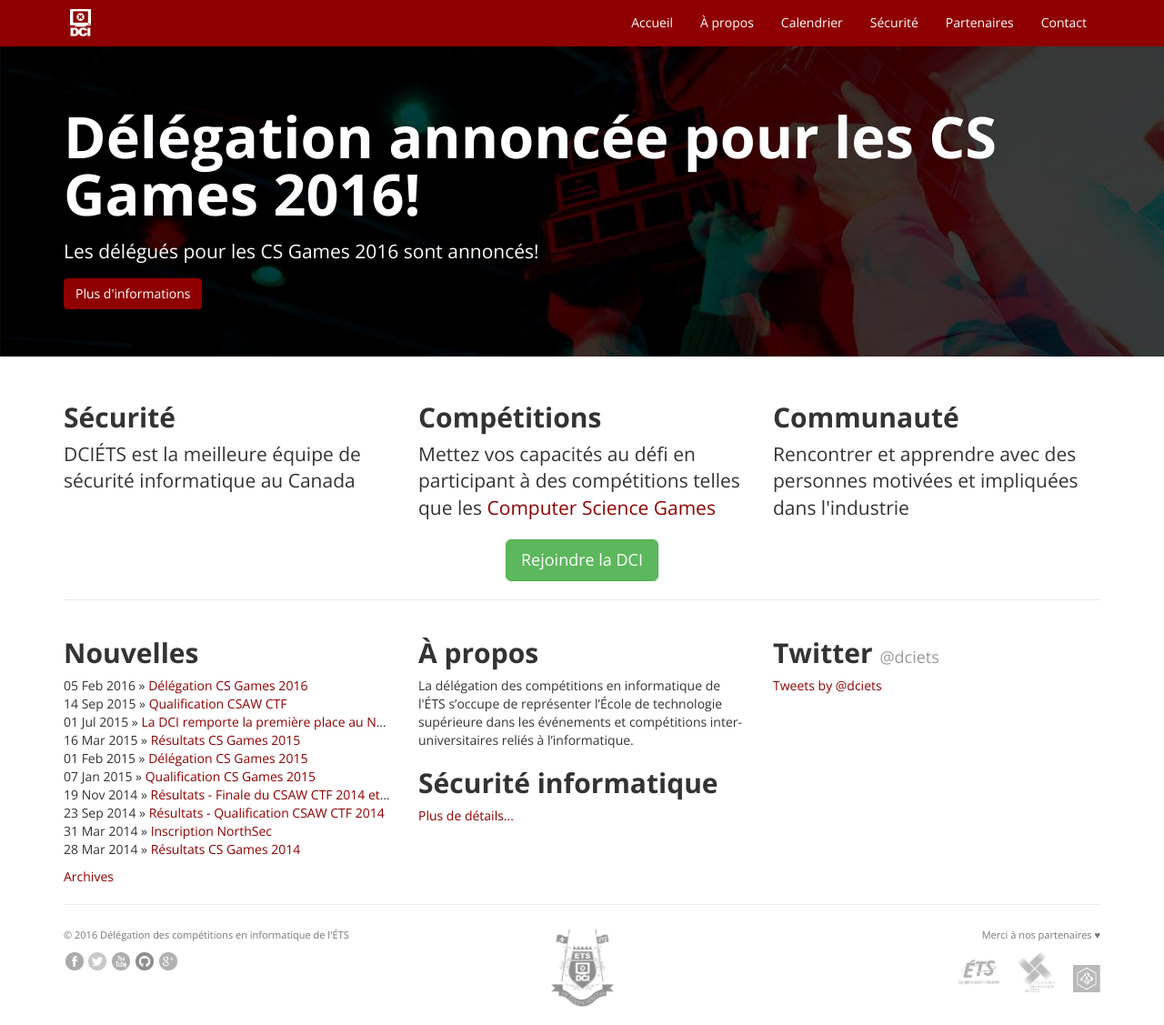
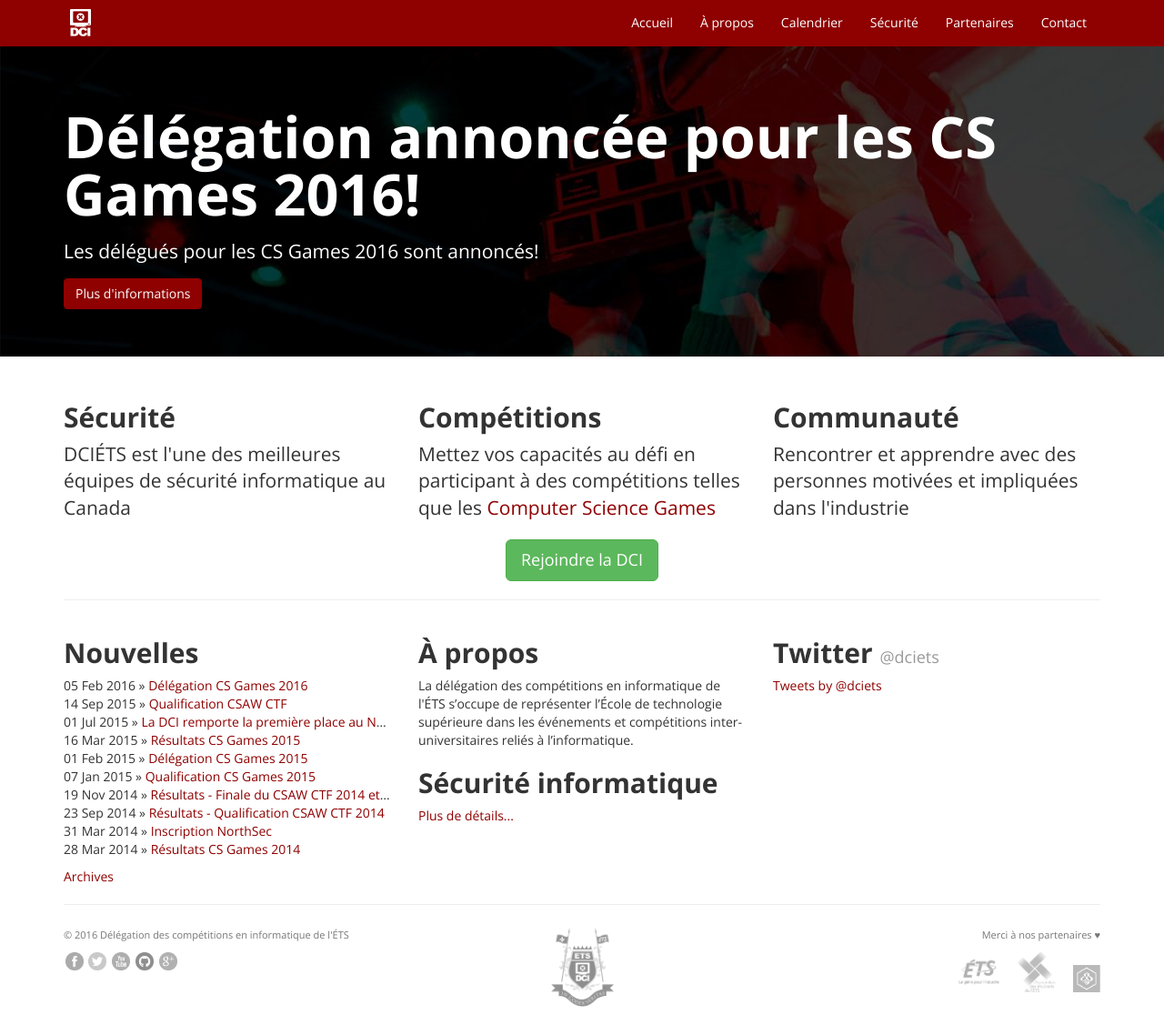
Before and after one commit to dciets/dciets.github.io, a Jekyll site: the page built from index.html, in a window 1280 px wide and 1127 px high. Shown: the whole window at 91% size. Built offline with Jekyll 4.4.1, drawn with Linux system fonts in a browser that asks for light colours; comment, search, counter and statistics services are not loaded.

Commit message:
Un petit peu plus humble

```diff
--- a/index.html
+++ b/index.html
@@ -15,7 +15,7 @@ layout: default
     <div class="col-sm-4">
       <h2>Sécurité</h2>
       <p class="lead">
-        DCIÉTS est la meilleure équipe de sécurité informatique au Canada
+        DCIÉTS est l'une des meilleures équipes de sécurité informatique au Canada
       </p>
     </div>
     <div class="col-sm-4">
```
